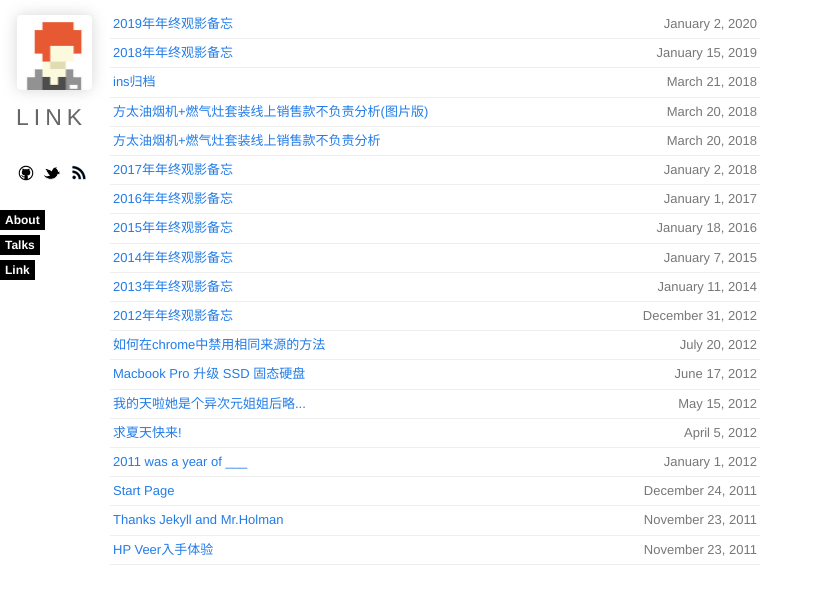
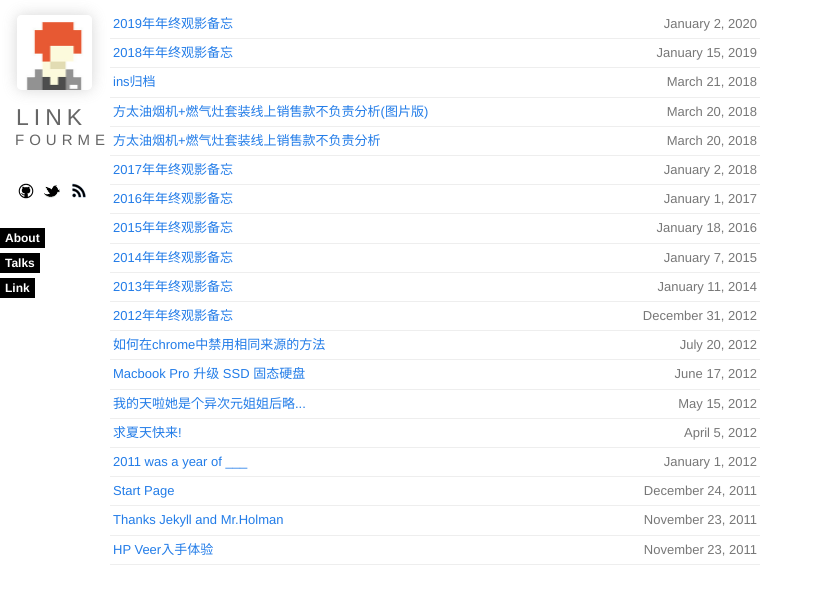
Before and after one commit to aioplkj/aioplkj.github.com, a Jekyll site: the page built from index.html, in a window 1280 px wide. Shown: the top 604 px of the page, without its empty margins (0-823 px from the left). Built offline with Jekyll 4.4.1, drawn with Linux system fonts in a browser that asks for light colours; nearby versions of some CDN libraries; Markdown is read by kramdown in place of the engine named in the settings.

Commit message:
Update layout.html
添加fourme

```diff
--- a/_layouts/layout.html
+++ b/_layouts/layout.html
@@ -48,6 +48,7 @@
     <section class="name">
     <a href="/">
       <span id="zach">Link</span>
+      <span id="fourme">fourme</span>
     </a>
     </section>
 
```
